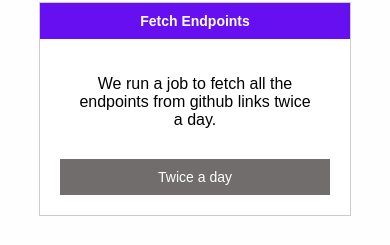
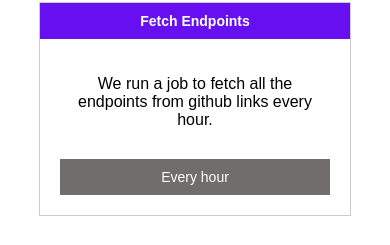
Before and after one commit to Staking7pc/celestia-rpcstats, a React (Create React App) app: page / in a window 390 px wide. Shown: the part 940-1185 px from the top of the page. Built offline with nearby package versions, Linux system fonts and the light colour scheme; no server answers.

Commit message:
mobile queries

```diff
--- a/src/components/Cards.jsx
+++ b/src/components/Cards.jsx
@@ -48,9 +48,9 @@
                             </div>
                             <div class="card-body">
                                 <p>
-                                    We run a job to fetch all the endpoints from github links twice a day.
+                                    We run a job to fetch all the endpoints from github links every hour.
                                 </p>
-                                <a target="_blank" rel="noopener noreferrer" href="" class="btn">Twice a day</a>
+                                <a target="_blank" rel="noopener noreferrer" href="" class="btn">Every hour</a>
                             </div>
                         </div>
 
```
